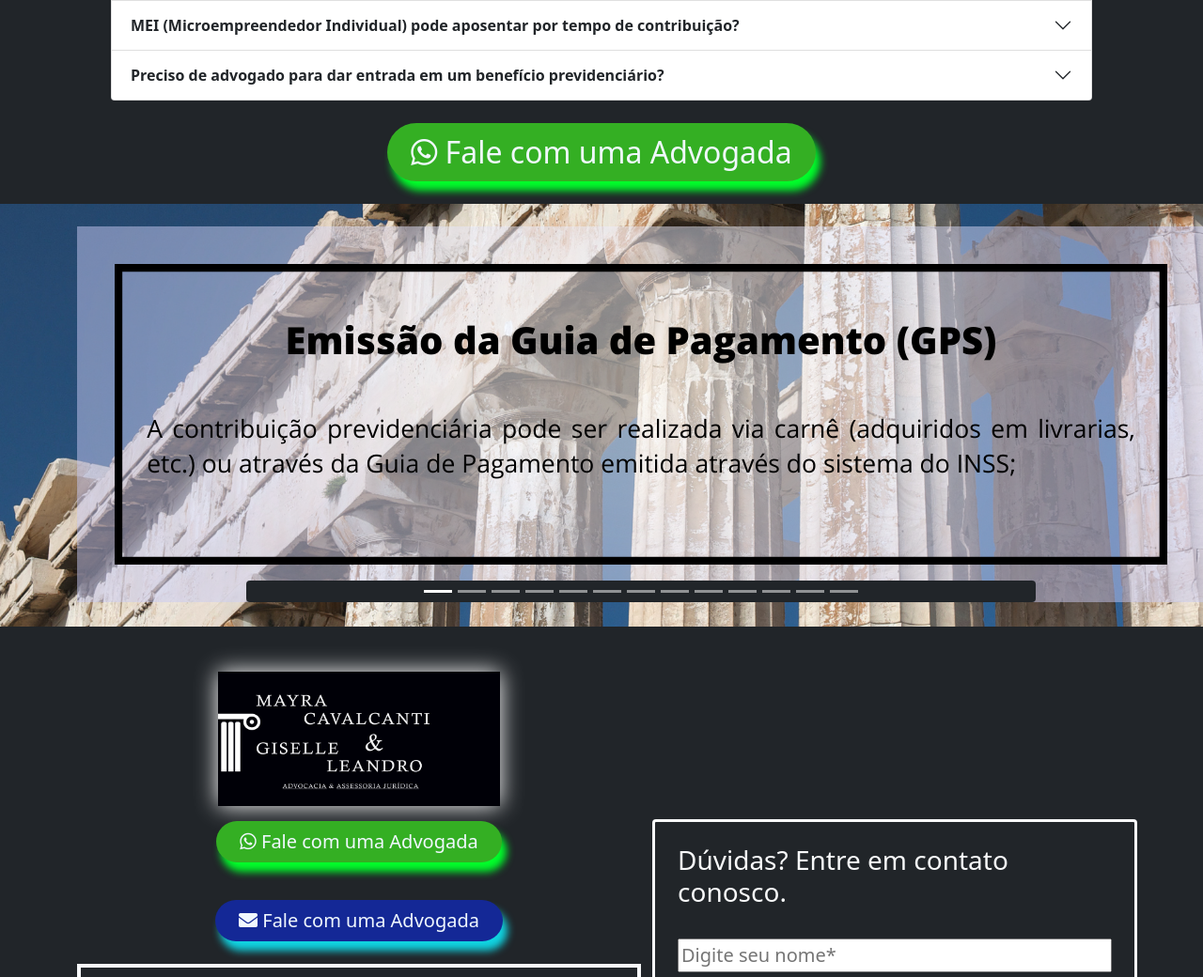
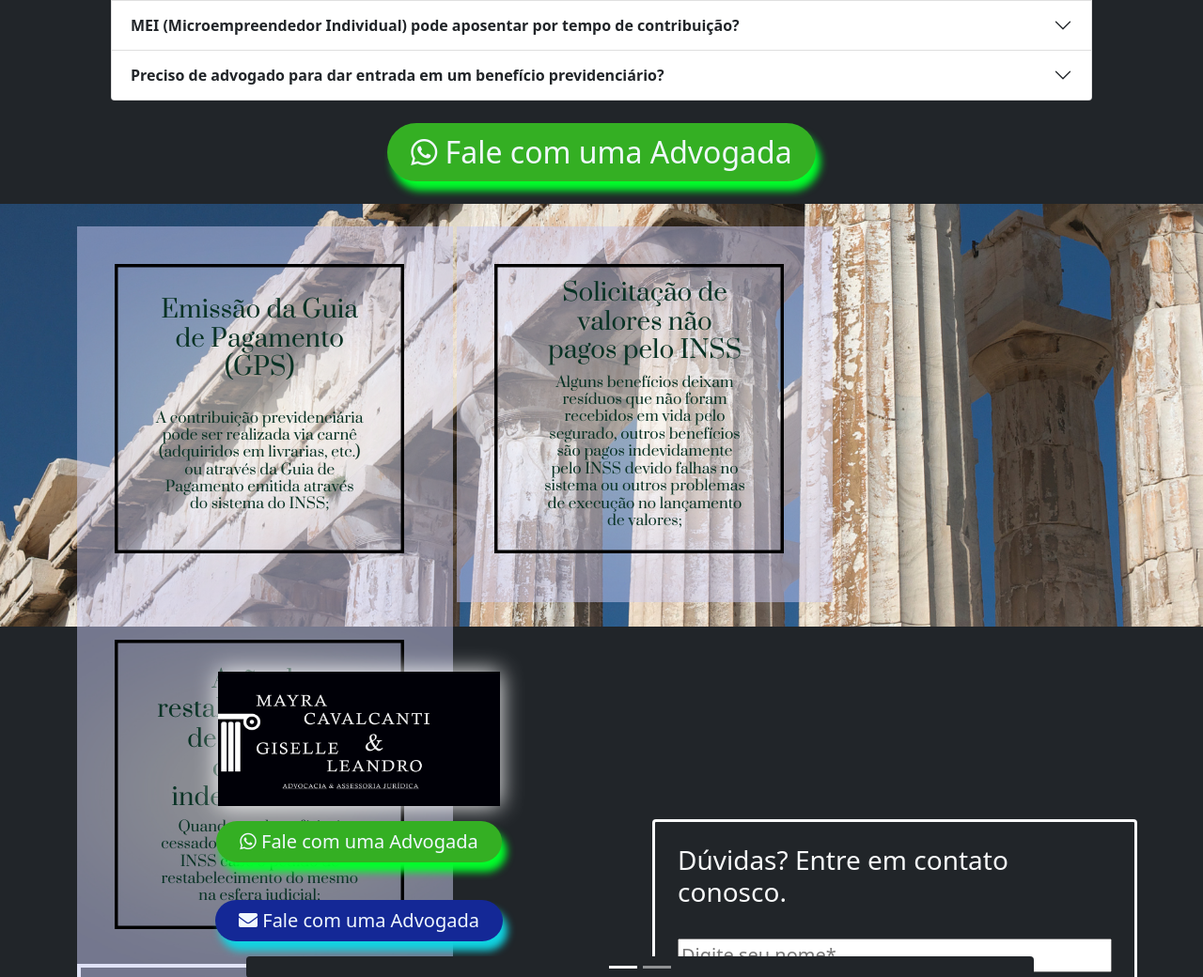
Before and after one commit to SemiramisCavalcanti/PJ0302SiteDev, a PHP site: page / in a window 1280 px wide; the page is wider, and only the part inside the window is pictured. Shown: the part 1893-2933 px from the top of that part at 94% size. Run offline with PHP 8.4, Linux system fonts and the light colour scheme; some libraries are stand-ins or nearby versions; grey boxes are pictures that could not be loaded.

Commit message:
servicos ajustes de quantidades

```diff
--- a/paginas/topicos/inicial.php
+++ b/paginas/topicos/inicial.php
@@ -143,40 +143,11 @@
             <div class="carousel-indicators mb-0 text-center bg-dark rounded">
                 <button type="button" data-bs-target="#carouselExampleIndicators" data-bs-slide-to="0" class="active" aria-current="true" aria-label="Slide 1"></button>
                 <button type="button" data-bs-target="#carouselExampleIndicators" data-bs-slide-to="1" aria-label="Slide 2"></button>
-                <button type="button" data-bs-target="#carouselExampleIndicators" data-bs-slide-to="2" aria-label="Slide 2"></button>
-                <button type="button" data-bs-target="#carouselExampleIndicators" data-bs-slide-to="3" aria-label="Slide 2"></button>
-                <button type="button" data-bs-target="#carouselExampleIndicators" data-bs-slide-to="4" aria-label="Slide 2"></button>
-                <button type="button" data-bs-target="#carouselExampleIndicators" data-bs-slide-to="5" aria-label="Slide 2"></button>
-                <button type="button" data-bs-target="#carouselExampleIndicators" data-bs-slide-to="6" aria-label="Slide 2"></button>
-                <button type="button" data-bs-target="#carouselExampleIndicators" data-bs-slide-to="7" aria-label="Slide 2"></button>
-                <button type="button" data-bs-target="#carouselExampleIndicators" data-bs-slide-to="8" aria-label="Slide 2"></button>
-                <button type="button" data-bs-target="#carouselExampleIndicators" data-bs-slide-to="9" aria-label="Slide 2"></button>
-                <button type="button" data-bs-target="#carouselExampleIndicators" data-bs-slide-to="10" aria-label="Slide 2"></button>
-                <button type="button" data-bs-target="#carouselExampleIndicators" data-bs-slide-to="11" aria-label="Slide 2"></button>
-                <button type="button" data-bs-target="#carouselExampleIndicators" data-bs-slide-to="12" aria-label="Slide 2"></button>
 
             </div>
             <div class="carousel-inner">
                 <div class="carousel-item active">
-                    <img src="img/Servicos01.png" class="" alt="...">
-                </div>
-                <div class="carousel-item">
-                    <img src="img/Servicos02.png" class="" alt="...">
-                </div>
-                <div class="carousel-item">
-                    <img src="img/Servicos03.png" class="" alt="...">
-                </div>
-                <div class="carousel-item">
-                    <img src="img/Servicos04.png" class="" alt="...">
-                </div>
-                <div class="carousel-item">
-                    <img src="img/Servicos05.png" class="" alt="...">
-                </div>
-                <div class="carousel-item">
-                    <img src="img/Servicos06.png" class="" alt="...">
-                </div>
-                <div class="carousel-item">
-                    <img src="img/Servicos07.png" class="" alt="...">
+                <img src="img/Servicos07.png" class="" alt="...">
                     <img src="img/Servicos08.png" class="" alt="...">
                     <img src="img/Servicos09.png" class="" alt="...">
                 </div>
```
